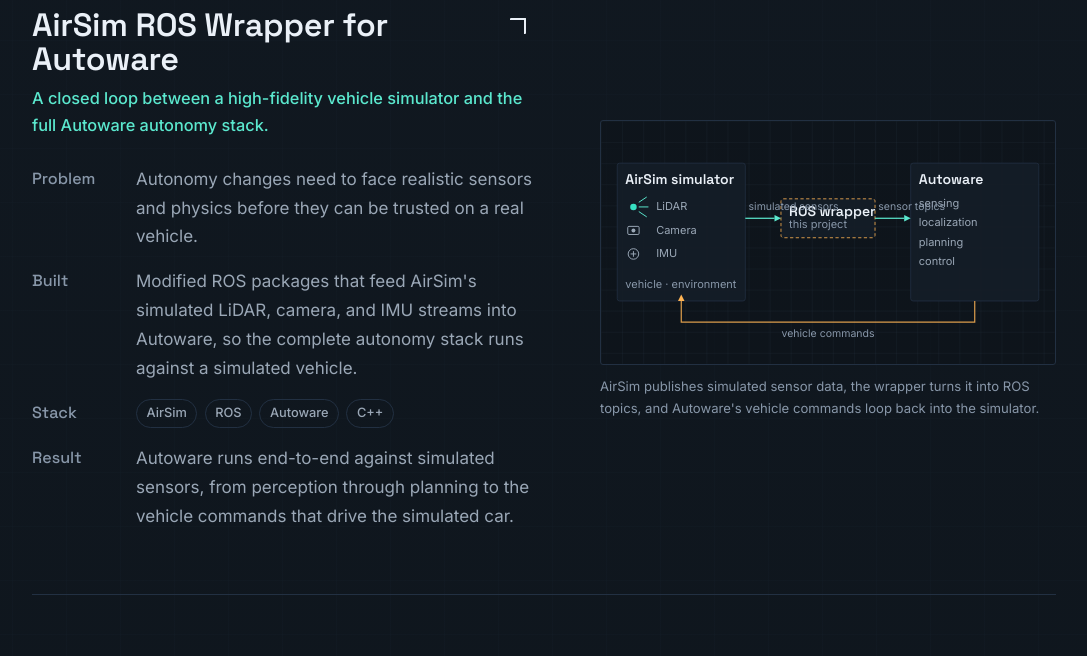
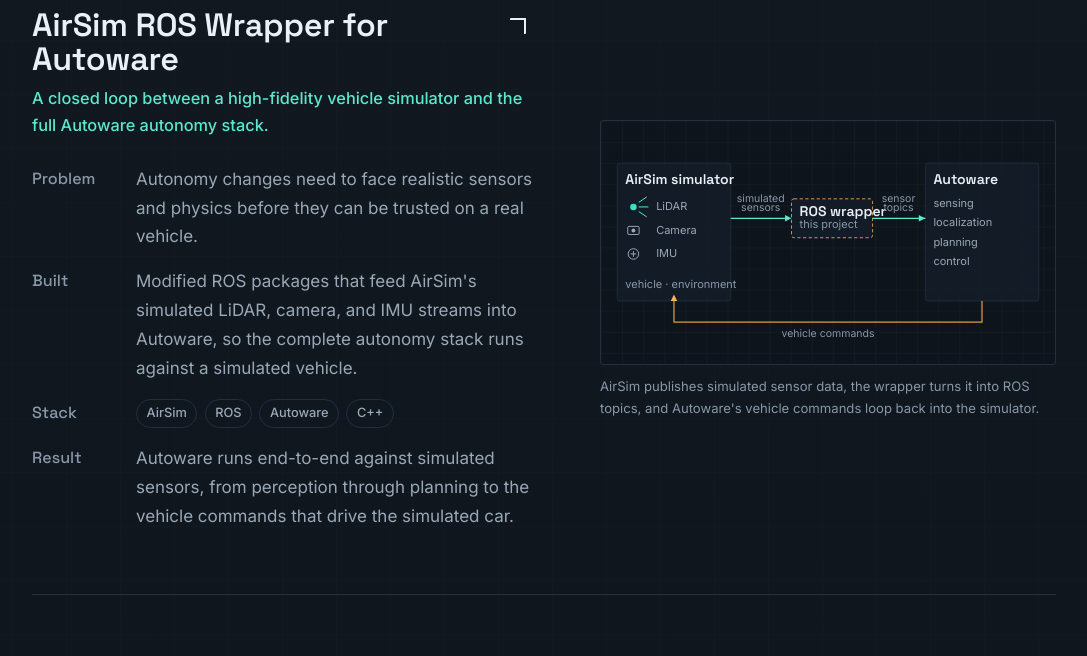
Before and after one commit to Juanpalai/juanpalai.github.io, a plain HTML site: page index.html in a window 1280 px wide. Shown: the part 2660-3316 px from the top of the page, without its empty margins (96-1183 px from the left). Drawn offline with Linux system fonts and the light colour scheme.

Commit message:
Fix case diagram labels overlapping neighboring boxes
The AirSim diagram's flow labels ran across the wrapper and Autoware
box borders; narrow the side boxes, widen the label gutters, and stack
each flow label on two centered lines. Center the Nav2 diagram's goal
pose and cmd_vel labels inside their gutters.

```diff
--- a/index.html
+++ b/index.html
@@ -312,7 +312,7 @@
 								</defs>
 								<rect x="0.5" y="0.5" width="559" height="299" fill="url(#dgm-grid-a)" />
 
-								<rect class="dgm-box" x="20" y="52" width="158" height="170" rx="3" />
+								<rect class="dgm-box" x="20" y="52" width="140" height="170" rx="3" />
 								<text class="dgm-box-label" x="30" y="78">AirSim simulator</text>
 								<circle class="dgm-dot" cx="40" cy="106" r="4" />
 								<path class="dgm-rays" d="M47 100l9-6M47 106h11M47 112l9 6" />
@@ -325,26 +325,28 @@
 								<text class="dgm-sub" x="68" y="168">IMU</text>
 								<text class="dgm-sub dgm-dim" x="30" y="206">vehicle · environment</text>
 
-								<rect class="dgm-box dgm-box-accent" x="222" y="96" width="116" height="48" rx="3" />
-								<text class="dgm-box-label" x="232" y="117">ROS wrapper</text>
-								<text class="dgm-sub dgm-dim" x="232" y="132">this project</text>
+								<rect class="dgm-box dgm-box-accent" x="235" y="96" width="100" height="48" rx="3" />
+								<text class="dgm-box-label" x="245" y="117">ROS wrapper</text>
+								<text class="dgm-sub dgm-dim" x="245" y="132">this project</text>
 
-								<rect class="dgm-box" x="382" y="52" width="158" height="170" rx="3" />
-								<text class="dgm-box-label" x="392" y="78">Autoware</text>
-								<text class="dgm-sub" x="392" y="106">sensing</text>
-								<text class="dgm-sub" x="392" y="130">localization</text>
-								<text class="dgm-sub" x="392" y="154">planning</text>
-								<text class="dgm-sub" x="392" y="178">control</text>
+								<rect class="dgm-box" x="400" y="52" width="140" height="170" rx="3" />
+								<text class="dgm-box-label" x="410" y="78">Autoware</text>
+								<text class="dgm-sub" x="410" y="106">sensing</text>
+								<text class="dgm-sub" x="410" y="130">localization</text>
+								<text class="dgm-sub" x="410" y="154">planning</text>
+								<text class="dgm-sub" x="410" y="178">control</text>
 
-								<path class="dgm-flow" d="M178 120h36" />
-								<path class="dgm-head" d="M214 116l8 4-8 4z" />
-								<text class="dgm-topic" x="182" y="110">simulated sensors</text>
-								<path class="dgm-flow" d="M338 120h36" />
-								<path class="dgm-head" d="M374 116l8 4-8 4z" />
-								<text class="dgm-topic" x="342" y="110">sensor topics</text>
+								<path class="dgm-flow" d="M160 120h67" />
+								<path class="dgm-head" d="M227 116l8 4-8 4z" />
+								<text class="dgm-topic" x="197" y="100" text-anchor="middle">simulated</text>
+								<text class="dgm-topic" x="197" y="111" text-anchor="middle">sensors</text>
+								<path class="dgm-flow" d="M335 120h65" />
+								<path class="dgm-head" d="M392 116l8 4-8 4z" />
+								<text class="dgm-topic" x="367" y="100" text-anchor="middle">sensor</text>
+								<text class="dgm-topic" x="367" y="111" text-anchor="middle">topics</text>
 
-								<path class="dgm-back" d="M461 222v26H99v-26" />
-								<path class="dgm-head-back" d="M95 222l4-8 4 8z" />
+								<path class="dgm-back" d="M470 222v26H90v-26" />
+								<path class="dgm-head-back" d="M86 222l4-8 4 8z" />
 								<text class="dgm-topic" x="280" y="266" text-anchor="middle">vehicle commands
 								</text>
 							</svg>
@@ -425,10 +427,10 @@
 
 								<path class="dgm-flow" d="M160 130h52" />
 								<path class="dgm-head" d="M212 126l8 4-8 4z" />
-								<text class="dgm-topic" x="186" y="120" text-anchor="middle">goal pose</text>
+								<text class="dgm-topic" x="190" y="120" text-anchor="middle">goal pose</text>
 								<path class="dgm-flow" d="M360 130h52" />
 								<path class="dgm-head" d="M412 126l8 4-8 4z" />
-								<text class="dgm-topic" x="386" y="120" text-anchor="middle">cmd_vel</text>
+								<text class="dgm-topic" x="390" y="120" text-anchor="middle">cmd_vel</text>
 
 								<path class="dgm-back" d="M480 168v42H290v6" />
 								<path class="dgm-head-back" d="M286 212l4 8 4-8z" />
```
